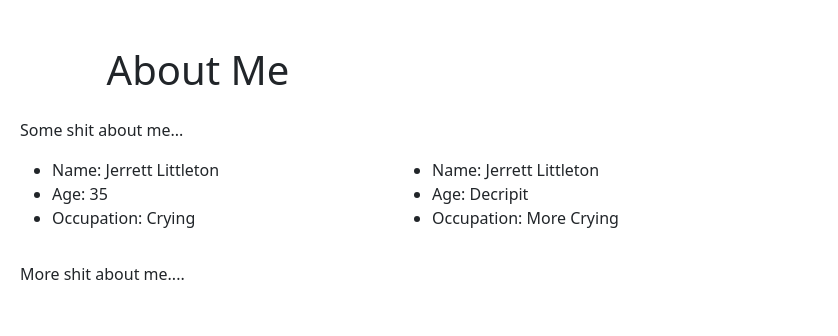
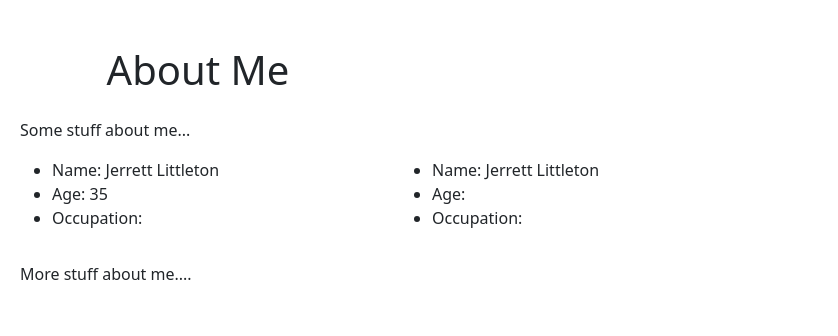
Before and after one commit to jlittleton610/jlittleton610.github.io, a plain HTML site: page index.html in a window 1280 px wide. Shown: the part 802-1138 px from the top of the page, 442-1280 px from the left. Drawn offline with nearby package versions, Linux system fonts and the light colour scheme.

Commit message:
cleaning up template

```diff
--- a/index.html
+++ b/index.html
@@ -72,27 +72,27 @@
                 </div>
 
                 <div class="col-lg-8">
-                    <p> Some shit about me...</p>
+                    <p> Some stuff about me...</p>
                     <div class="row mt-3">
                         <div class="col-md-6">
                             <ul>
                                 <li>Name: Jerrett Littleton</li>
                                 <li>Age: 35</li>
-                                <li>Occupation: Crying</li>
+                                <li>Occupation: </li>
 
                             </ul>
                         </div>
                         <div class="col-md-6">
                             <ul>
                                 <li>Name: Jerrett Littleton</li>
-                                <li>Age: Decripit</li>
-                                <li>Occupation: More Crying</li>
+                                <li>Age: </li>
+                                <li>Occupation: </li>
 
                             </ul>
                         </div>
                     </div>
                     <div class="row mt-3">
-                        <p>More shit about me....</p>
+                        <p>More stuff about me....</p>
                     </div>
                 </div>
             </div>
```
